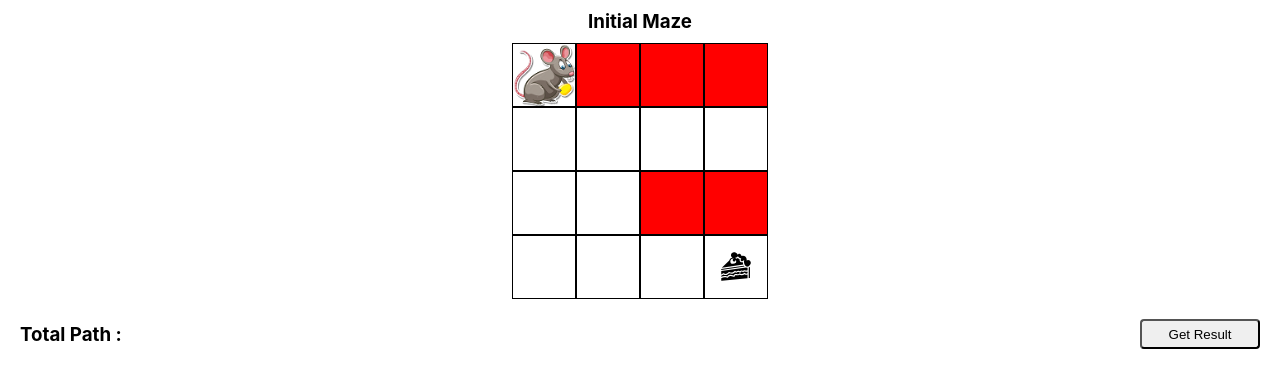
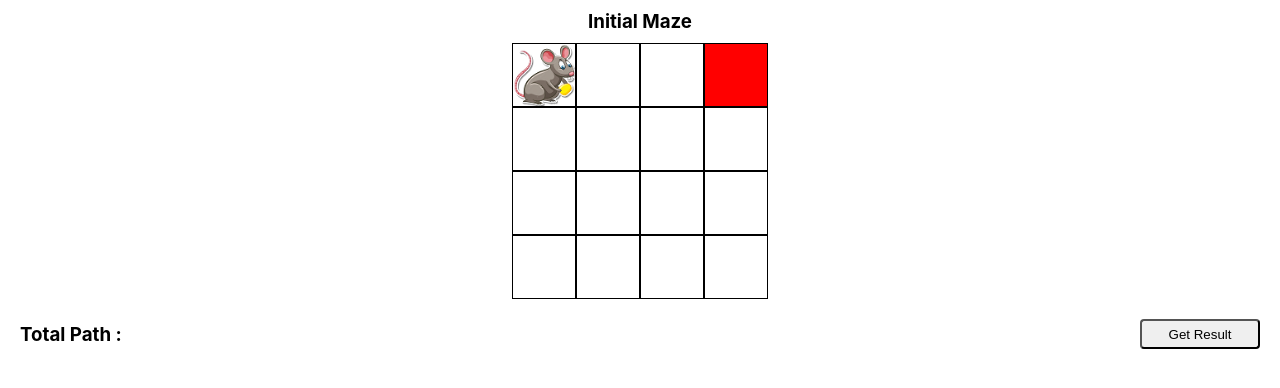
Before and after one commit to vikas13114562/Rat-in-Maze-Game, a React (Create React App) app: page / in a window 1280 px wide. Shown: the top 388 px of the page. Built offline with nearby package versions, Linux system fonts and the light colour scheme.

Commit message:
removed icon

```diff
--- a/package.json
+++ b/package.json
@@ -34,5 +34,8 @@
       "last 1 firefox version",
       "last 1 safari version"
     ]
+  },
+  "devDependencies": {
+    "gh-pages": "^4.0.0"
   }
 }
--- a/src/components/Destination.js
+++ b/src/components/Destination.js
@@ -1,12 +1,12 @@
 import React from 'react'
 import './Components.css'
-import { GiCakeSlice } from "react-icons/gi";
+// import { GiCakeSlice } from "react-icons/gi";
 
 export default function WhiteDiv() {
   return (
     <div className='white des'>
 
-        <GiCakeSlice />
+        {/* <GiCakeSlice /> */}
     </div>
   )
 }
--- a/src/components/context/data-contex.jsx
+++ b/src/components/context/data-contex.jsx
@@ -13,9 +13,9 @@ export const DataProvider = ({children}) => {
 
 
     const problemArr = [
-        [1,0,0,0],
+        [1,1,1,0],
         [1,1,1,1],
-        [1,1,0,0],
+        [1,1,1,1],
         [1,1,1,1],
     ]
 
```
Also changed, not shown: 1 other file (tests, documents, lock files or other folders).
